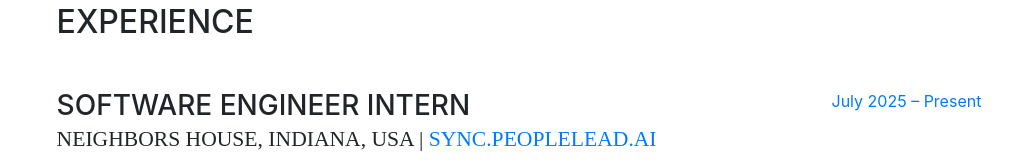
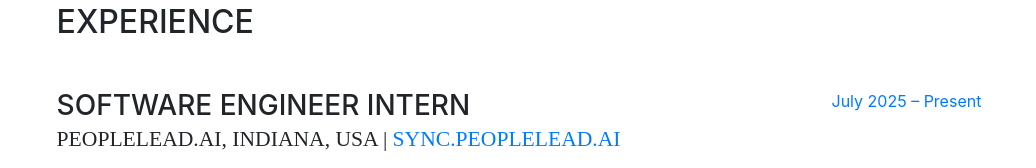
Before and after one commit to manur02/manur02.github.io, a website with bundled scripts: page index.html in a window 1280 px wide. Shown: the part 877-1045 px from the top of the page, without its empty margins (121-1157 px from the left). Built offline with nearby package versions, Linux system fonts and the light colour scheme; a web font is replaced by a local one.

Commit message:
Update index.html

```diff
--- a/index.html
+++ b/index.html
@@ -123,7 +123,7 @@
       <div class="resume-content mr-auto">
         <h3 class="mb-0">Software Engineer Intern</h3>
         <div class="subheading mb-3">
-          NEIGHBORS HOUSE, Indiana, USA |
+          PeopleLead.AI, Indiana, USA |
           <a href="https://sync.peoplelead.ai/login" target="_blank" rel="noopener noreferrer">
             sync.peoplelead.ai
           </a>
```
